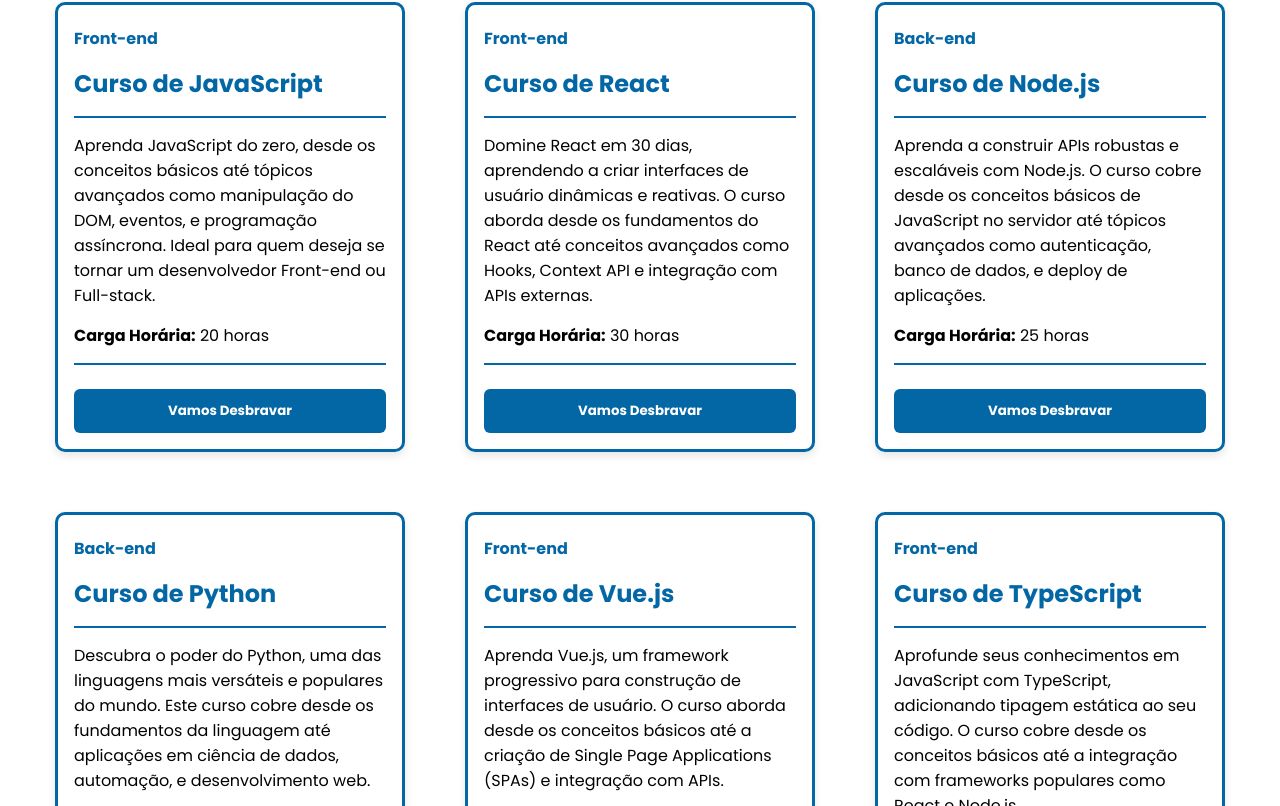
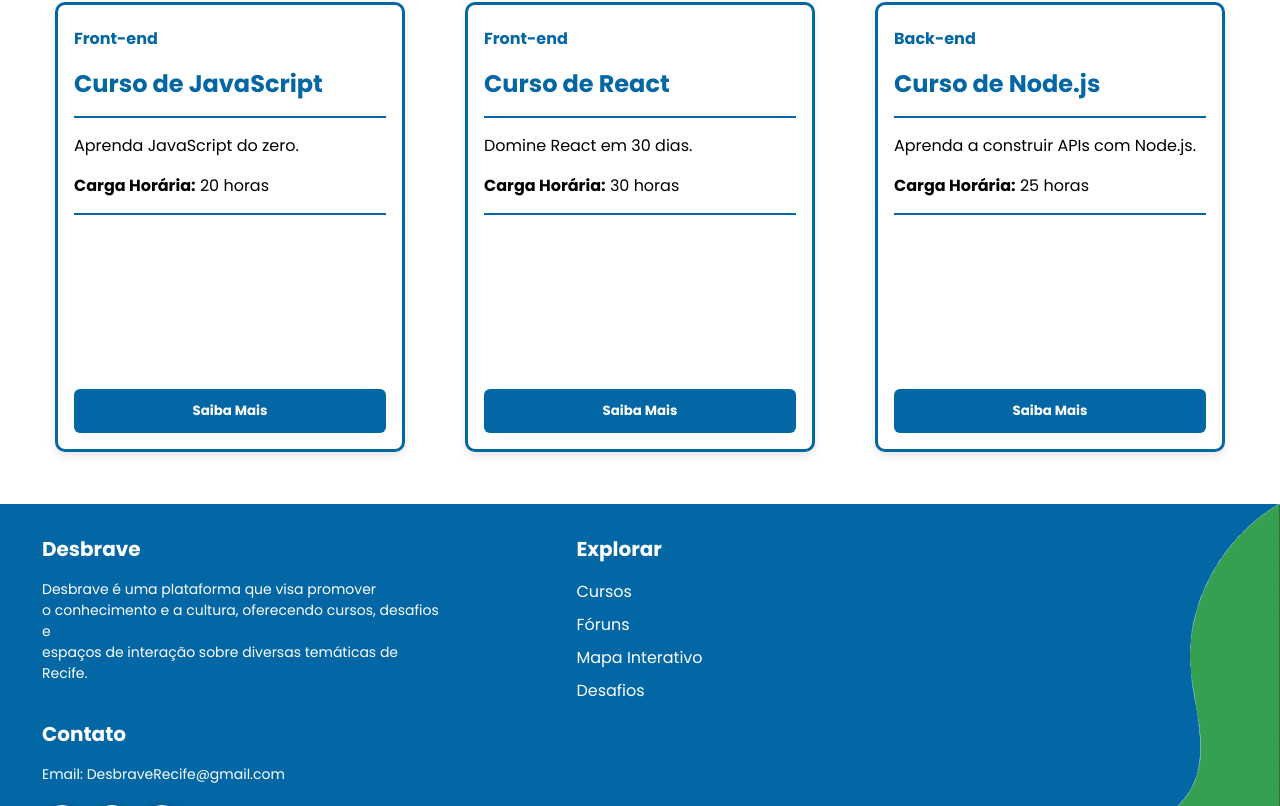
Before and after one commit to MiTabosa/Projeto-Desbrave, a React (Vite) app: page /curso in a window 1280 px wide. Shown: the part 274-1080 px from the top of the page. Built offline with nearby package versions, Linux system fonts and the light colour scheme.

Commit message:
Atualização na pag descrição de cursos

```diff
--- a/src/components/Card/Card.css
+++ b/src/components/Card/Card.css
@@ -6,7 +6,8 @@
   border-radius: 10px;
   text-align: center;
   transition: transform 0.3s ease-in-out;
-  justify-content: space-between; /* Distribui o espaço entre os elementos */
+  justify-content: space-between;
+  box-shadow: 0 4px 8px rgba(0, 0, 0, 0.1);
   border: 3px solid transparent;
   background-color: #fff;
   box-shadow: 0 4px 8px rgba(0, 0, 0, 0.1);
--- a/src/components/CardCurso/CardCurso.css
+++ b/src/components/CardCurso/CardCurso.css
@@ -8,7 +8,7 @@
   margin: 10px;
   display: flex;
   flex-direction: column;
-  justify-content: space-between; /* Distribui o espaço entre os elementos */
+  justify-content: space-between;
 }
 
 .cardCurso h2 {
--- a/src/components/CardCurso/CardCurso.jsx
+++ b/src/components/CardCurso/CardCurso.jsx
@@ -17,7 +17,7 @@ function CardCurso({ curso }) {
                 <div className='buttonContainer'>
                     <Button
                     className="cursoButton"
-                    text="Vamos Desbravar"
+                    text="Saiba Mais"
                     color="#0367A5"
                     size="full"
                     onClick={handleButtonClick}
--- a/src/data/cursos.json
+++ b/src/data/cursos.json
@@ -3,50 +3,32 @@
     {
       "id": 1,
       "nome": "Curso de JavaScript",
-      "descricao": "Aprenda JavaScript do zero, desde os conceitos básicos até tópicos avançados como manipulação do DOM, eventos, e programação assíncrona. Ideal para quem deseja se tornar um desenvolvedor Front-end ou Full-stack.",
+      "descricao": "Aprenda JavaScript do zero.",
       "categoria": "Front-end",
       "cargaHoraria": "20 horas",
-      "urlExterna": "https://plataforma-externa.com/curso-javascript"
+      "urlExterna": "https://plataforma-externa.com/curso-javascript",
+      "imagem": "https://exemplo.com/imagem-js.jpg",
+      "empresa": "Accenture"
     },
     {
       "id": 2,
       "nome": "Curso de React",
-      "descricao": "Domine React em 30 dias, aprendendo a criar interfaces de usuário dinâmicas e reativas. O curso aborda desde os fundamentos do React até conceitos avançados como Hooks, Context API e integração com APIs externas.",
+      "descricao": "Domine React em 30 dias.",
       "categoria": "Front-end",
       "cargaHoraria": "30 horas",
-      "urlExterna": "https://plataforma-externa.com/curso-react"
+      "urlExterna": "https://plataforma-externa.com/curso-react",
+      "imagem": "https://exemplo.com/imagem-react.jpg",
+      "empresa": "Rede Cidadã"
     },
     {
       "id": 3,
       "nome": "Curso de Node.js",
-      "descricao": "Aprenda a construir APIs robustas e escaláveis com Node.js. O curso cobre desde os conceitos básicos de JavaScript no servidor até tópicos avançados como autenticação, banco de dados, e deploy de aplicações.",
+      "descricao": "Aprenda a construir APIs com Node.js.",
       "categoria": "Back-end",
       "cargaHoraria": "25 horas",
-      "urlExterna": "https://plataforma-externa.com/curso-nodejs"
-    },
-    {
-      "id": 4,
-      "nome": "Curso de Python",
-      "descricao": "Descubra o poder do Python, uma das linguagens mais versáteis e populares do mundo. Este curso cobre desde os fundamentos da linguagem até aplicações em ciência de dados, automação, e desenvolvimento web.",
-      "categoria": "Back-end",
-      "cargaHoraria": "35 horas",
-      "urlExterna": "https://plataforma-externa.com/curso-python"
-    },
-    {
-      "id": 5,
-      "nome": "Curso de Vue.js",
-      "descricao": "Aprenda Vue.js, um framework progressivo para construção de interfaces de usuário. O curso aborda desde os conceitos básicos até a criação de Single Page Applications (SPAs) e integração com APIs.",
-      "categoria": "Front-end",
-      "cargaHoraria": "25 horas",
-      "urlExterna": "https://plataforma-externa.com/curso-vuejs"
-    },
-    {
-      "id": 6,
-      "nome": "Curso de TypeScript",
-      "descricao": "Aprofunde seus conhecimentos em JavaScript com TypeScript, adicionando tipagem estática ao seu código. O curso cobre desde os conceitos básicos até a integração com frameworks populares como React e Node.js.",
-      "categoria": "Front-end",
-      "cargaHoraria": "15 horas",
-      "urlExterna": "https://plataforma-externa.com/curso-typescript"
+      "urlExterna": "https://plataforma-externa.com/curso-nodejs",
+      "imagem": "https://exemplo.com/imagem-node.jpg",
+      "empresa": "Prefeitura do recife"
     }
   ]
 }
```
Also changed, not shown: src/pages/Curso/DescricaoCurso.jsx (added, +38 -0 lines), src/pages/Curso/DescricaoCurso.css (added).
